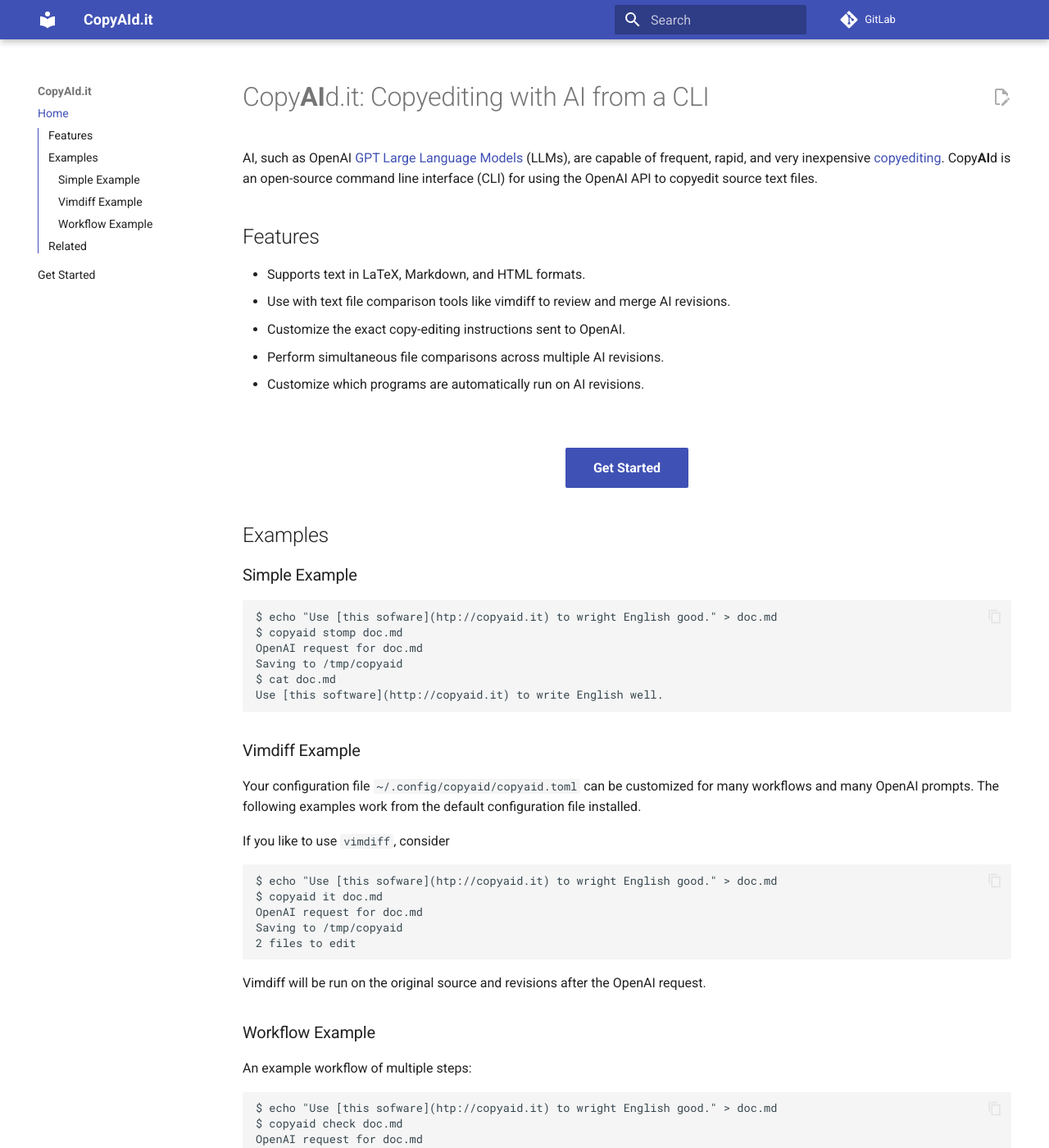
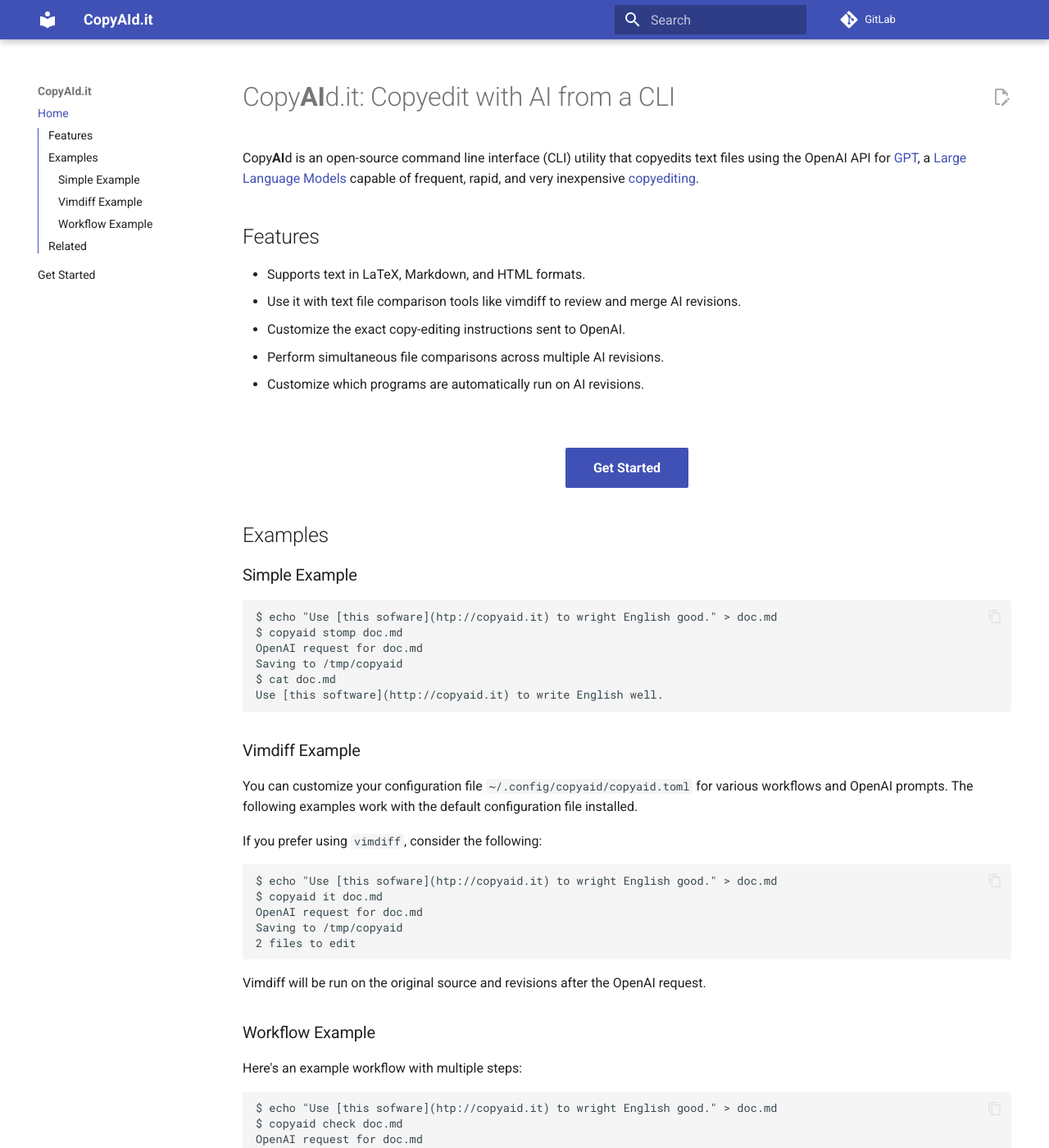
Before and after one commit to castedo/copyaid, an MkDocs documentation site: the page built from docs/index.md, in a window 1280 px wide and 1400 px high. Shown: the whole window at 82% size. Built offline with MkDocs 1.6.1 and Material for MkDocs 9.7.7, drawn with Linux system fonts in a browser that asks for light colours; comment, search, counter and statistics services are not loaded; some of the changed text lies outside the part shown.

Commit message:
copyAIditing

````diff
--- a/docs/index.md
+++ b/docs/index.md
@@ -1,19 +1,17 @@
-Copy**AI**d.it: Copyediting with AI from a CLI
-==============================================
+# Copy**AI**d.it: Copyedit with AI from a CLI
 
-AI, such as OpenAI [GPT](https://en.wikipedia.org/wiki/Generative_pre-trained_transformer)
-[Large Language Models](https://en.wikipedia.org/wiki/Large_language_model) (LLMs),
-are capable of frequent, rapid, and very inexpensive
+Copy**AI**d is an open-source command line interface (CLI) utility
+that copyedits text files using the OpenAI API for
+[GPT](https://en.wikipedia.org/wiki/Generative_pre-trained_transformer),
+a [Large Language Models](https://en.wikipedia.org/wiki/Large_language_model)
+capable of frequent, rapid, and very inexpensive
 [copyediting](https://en.wikipedia.org/wiki/Copy_editing).
-Copy**AI**d is an open-source command line interface (CLI) for using the OpenAI API to
-copyedit source text files.
 
 
-Features
---------
+## Features
 
 * Supports text in LaTeX, Markdown, and HTML formats.
-* Use with text file comparison tools like vimdiff to review and merge AI revisions.
+* Use it with text file comparison tools like vimdiff to review and merge AI revisions.
 * Customize the exact copy-editing instructions sent to OpenAI.
 * Perform simultaneous file comparisons across multiple AI revisions.
 * Customize which programs are automatically run on AI revisions.
@@ -24,8 +22,7 @@
 </div>
 
 
-Examples
---------
+## Examples
 
 ### Simple Example
 
@@ -40,11 +37,11 @@
 
 ### Vimdiff Example
 
-Your configuration file `~/.config/copyaid/copyaid.toml` can be customized
-for many workflows and many OpenAI prompts. The following examples work
-from the default configuration file installed.
+You can customize your configuration file `~/.config/copyaid/copyaid.toml` for various
+workflows and OpenAI prompts. The following examples work with
+the default configuration file installed.
 
-If you like to use `vimdiff`, consider
+If you prefer using `vimdiff`, consider the following:
 
 ```bash
 $ echo "Use [this sofware](htp://copyaid.it) to wright English good." > doc.md
@@ -53,11 +50,12 @@
 Saving to /tmp/copyaid
 2 files to edit
 ```
+
 Vimdiff will be run on the original source and revisions after the OpenAI request.
 
 ### Workflow Example
 
-An example workflow of multiple steps:
+Here's an example workflow with multiple steps:
 
 ```bash
 $ echo "Use [this sofware](htp://copyaid.it) to wright English good." > doc.md
@@ -76,13 +74,12 @@
 ```
 
 
-Related
--------
+## Related
 
-Inspired and heavily influenced by:
+Copy**AI**d was inspired by and heavily influenced by:
 
 * [manubot-ai-editor](https://github.com/greenelab/manubot-ai-editor/)
 * [A publishing infrastructure for AI-assisted academic authoring](https://doi.org/10.1101/2023.01.21.525030)
 
-If you have a CLI tool you would like mentioned here,
+If you have a CLI tool that you would like mentioned here,
 contact [Castedo Ellerman](https://castedo.com).
````
